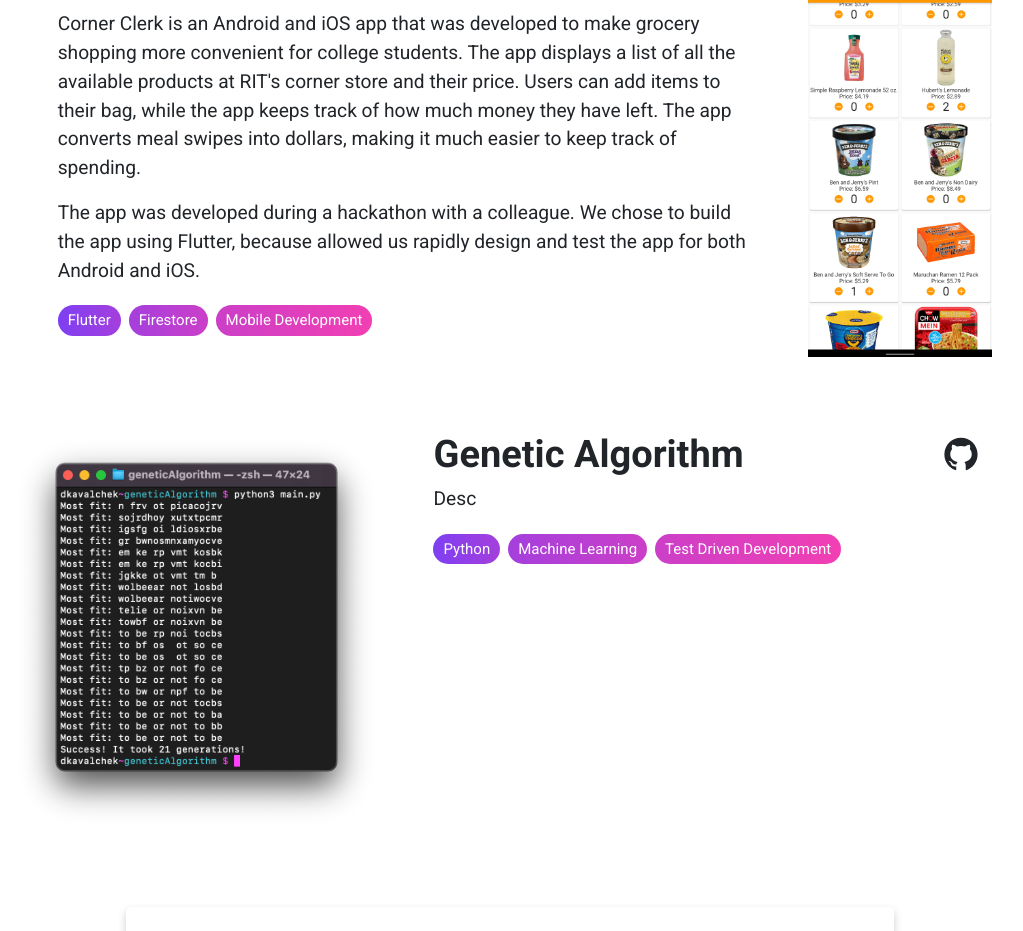
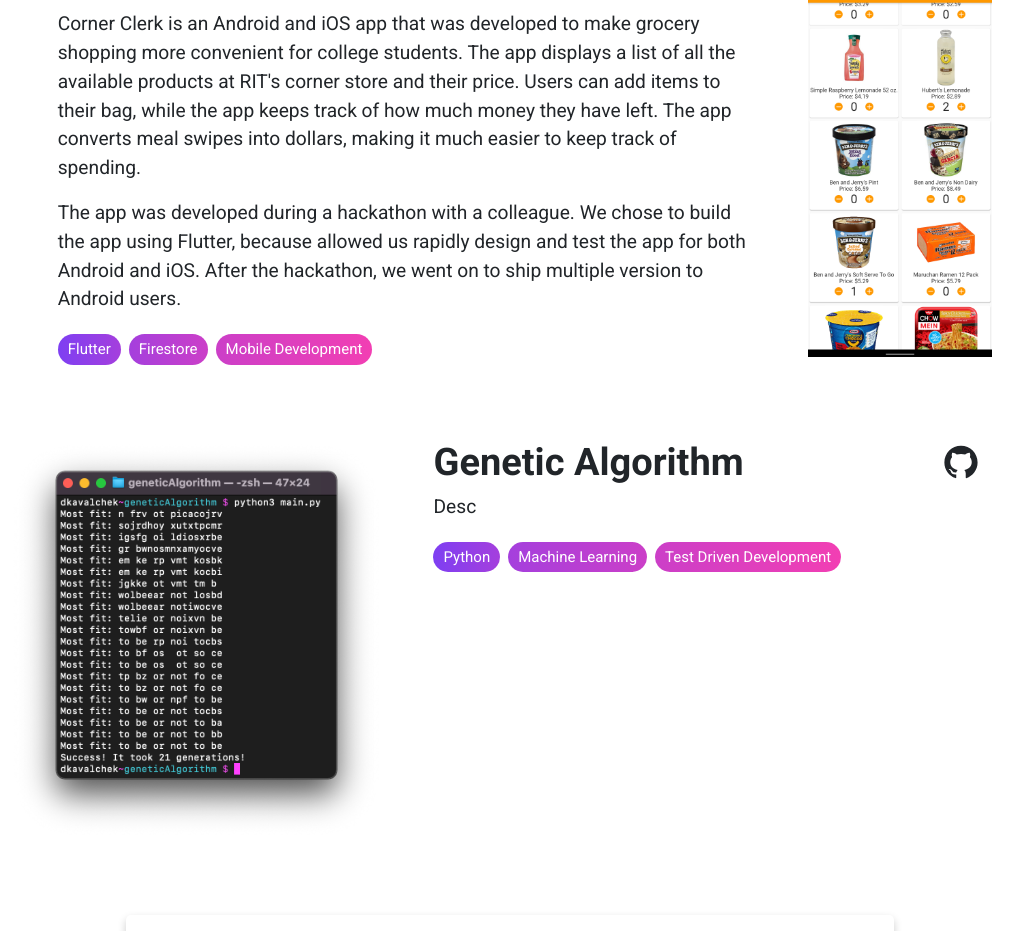
Before and after one commit to devkav/personalWebsite, a React (Create React App) app: page / in a window 1280 px wide. Shown: the part 2992-3923 px from the top of the page, without its empty margins (130-1153 px from the left). Built offline with nearby package versions, Linux system fonts and the light colour scheme.

Commit message:
updated description

```diff
--- a/src/components/ProjectDisplay.jsx
+++ b/src/components/ProjectDisplay.jsx
@@ -41,7 +41,7 @@ class ProjectDisplay extends Component {
             <div className="title-row">
                 <h3>{title}</h3>
                 <div className="display-github-container">
-                    <IconButton href={this.props.githubLink}>
+                    <IconButton href={githubLink}>
                         <AiOutlineGithub className="display-github-icon color-0 clickable" />
                     </IconButton>
                 </div>
--- a/src/pages/Projects.jsx
+++ b/src/pages/Projects.jsx
@@ -17,16 +17,18 @@ class Projects extends Component {
             }, {
                 title: "Corner Clerk",
                 image: "clayhackScreenshot.png",
-                description: [`Corner Clerk is an Android and iOS app that was developed to
+                description: [
+                    `Corner Clerk is an Android and iOS app that was developed to
                     make grocery shopping more convenient for college students. The app
                     displays a list of all the available products at RIT's corner store and
                     their price. Users can add items to their bag, while the app keeps track
                     of how much money they have left. The app converts meal swipes into
                     dollars, making it much easier to keep track of spending.`,
-                    "The app was developed during a hackathon with a colleague. We chose to " +
-                    "build the app using Flutter, because allowed us rapidly design and test " +
-                    "the app for " +
-                    "both Android and iOS."],
+                    `The app was developed during a hackathon with a colleague. We chose to
+                    build the app using Flutter, because allowed us rapidly design and test
+                    the app for both Android and iOS. After the hackathon, we went on to
+                    ship multiple version to Android users.`,
+                ],
                 tags: ["Flutter", "Firestore", "Mobile Development"],
                 githubLink: "https://github.com/DevanTurtle7/clayHack2020"
             }, {
```
